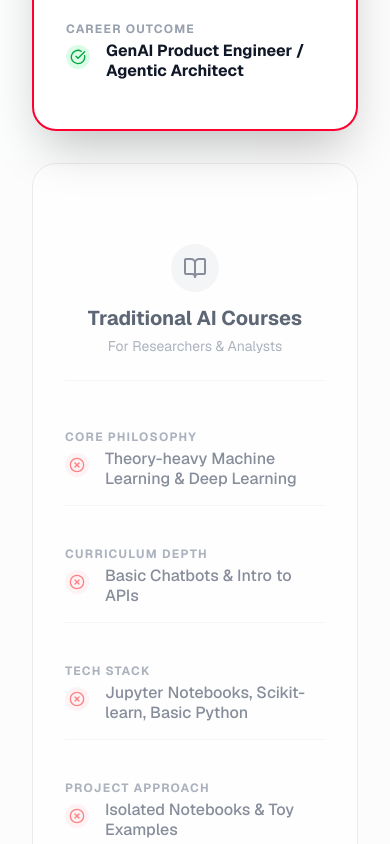
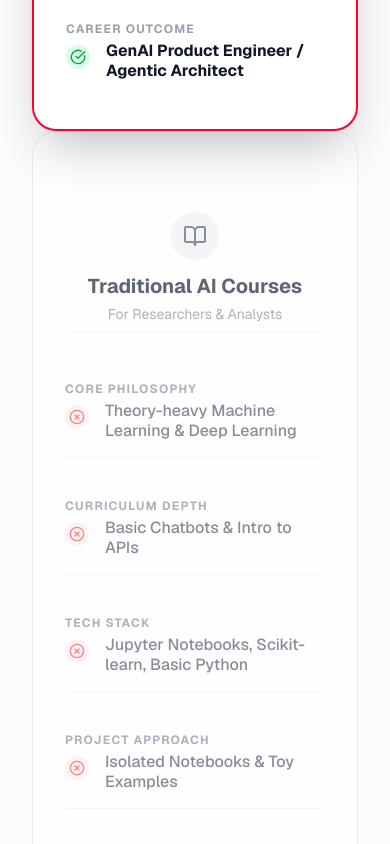
Before and after one commit to akshay-rsms/ednxt-v1, a Next.js app: page /iit-patna in a window 390 px wide. Shown: the part 4160-5004 px from the top of the page. Built offline with nearby package versions, Linux system fonts and the light colour scheme.

Commit message:
tinkering

```diff
--- a/src/app/iit-patna/page.tsx
+++ b/src/app/iit-patna/page.tsx
@@ -479,8 +479,8 @@
                         </div>
 
                         {/* Traditional Column (Loser) */}
-                        <div className="bg-white rounded-3xl border border-gray-200 mt-8 lg:mt-0 p-8 pt-20 lg:pt-8 opacity-80 hover:opacity-100 transition-opacity">
-                            <div className="text-center mb-8 border-b border-gray-100 pb-6">
+                        <div className="bg-white rounded-3xl border border-gray-200  lg:  p-8 pt-20 lg:pt-8 opacity-80 hover:opacity-100 transition-opacity">
+                            <div className="text-center mb-8 border-b border-gray-100 pb-2">
                                 <div className="inline-flex justify-center items-center w-12 h-12 bg-gray-100 rounded-full mb-3">
                                     <BookOpen className="w-6 h-6 text-gray-500" />
                                 </div>
```
